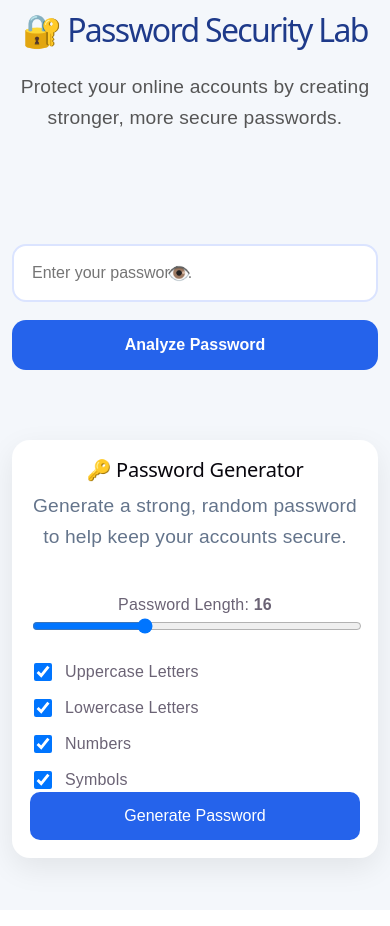
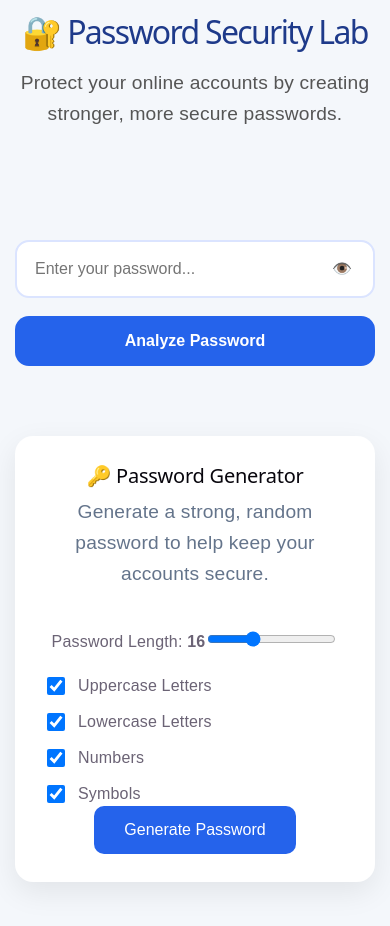
Before and after one commit to Hassy-gif/password-security-lab, a React (Vite) app: page / in a window 390 px wide. Shown: the top 926 px of the page. Built offline with nearby package versions, Linux system fonts and the light colour scheme.

Commit message:
fix: improve mobile responsiveness

```diff
--- a/src/App.css
+++ b/src/App.css
@@ -136,34 +136,56 @@ button:hover {
 
 .password-box {
   position: relative;
+  width: 100%;
 }
 
 .password-box input {
   width: 100%;
-  padding: 18px 55px 18px 18px;
+  box-sizing: border-box;
+  padding: 18px 60px 18px 18px;
   font-size: 1rem;
   border: 2px solid #dbe4ff;
   border-radius: 14px;
   outline: none;
   transition: 0.3s;
-  box-sizing: border-box;
 }
 
 .password-box input:focus {
   border-color: #3b82f6;
-  box-shadow: 0 0 10px rgba(59,130,246,.2);
+  box-shadow: 0 0 10px rgba(59, 130, 246, 0.2);
 }
 
 .eye-button {
   position: absolute;
-  right: 16px;
   top: 50%;
+  right: 12px;
+
   transform: translateY(-50%);
+
+  width: 42px;
+  height: 42px;
+
+  min-width: 42px;
+
+  display: flex;
+  align-items: center;
+  justify-content: center;
+
   border: none;
-  background: transparent;
+  padding: 0;
+  margin: 0;
+
+  background: transparent !important;
+  border-radius: 50%;
+
   cursor: pointer;
-  font-size: 1.2rem;
+  z-index: 10;
 }
+
+.eye-button:hover {
+  background: #eef4ff !important;
+}
+
 
 .analyze-button {
   width: 100%;
@@ -347,39 +369,37 @@ button:hover {
   word-break: break-all;
 }
 @media (max-width: 768px) {
+
   .app {
-    padding: 20px;
+    padding: 20px 15px;
   }
 
   .password-input,
+  .input-group,
   .generator,
   .report,
+  .report-card,
   .password-history {
     width: 100%;
+    max-width: 100%;
     box-sizing: border-box;
   }
 
-  input,
-  button {
+  .password-box {
+    width: 100%;
+  }
+
+  .password-box input {
+    width: 100%;
+  }
+
+  .analyze-button {
     width: 100%;
   }
 
   .generated-password {
     font-size: 16px;
-  }
-}
-@media (max-width: 480px) {
-  .app {
-    padding: 12px;
+    word-break: break-word;
   }
 
-  .report-card,
-  .generator,
-  .report {
-    padding: 18px;
-  }
-
-  h1 {
-    line-height: 1.1;
-  }
 }
```
